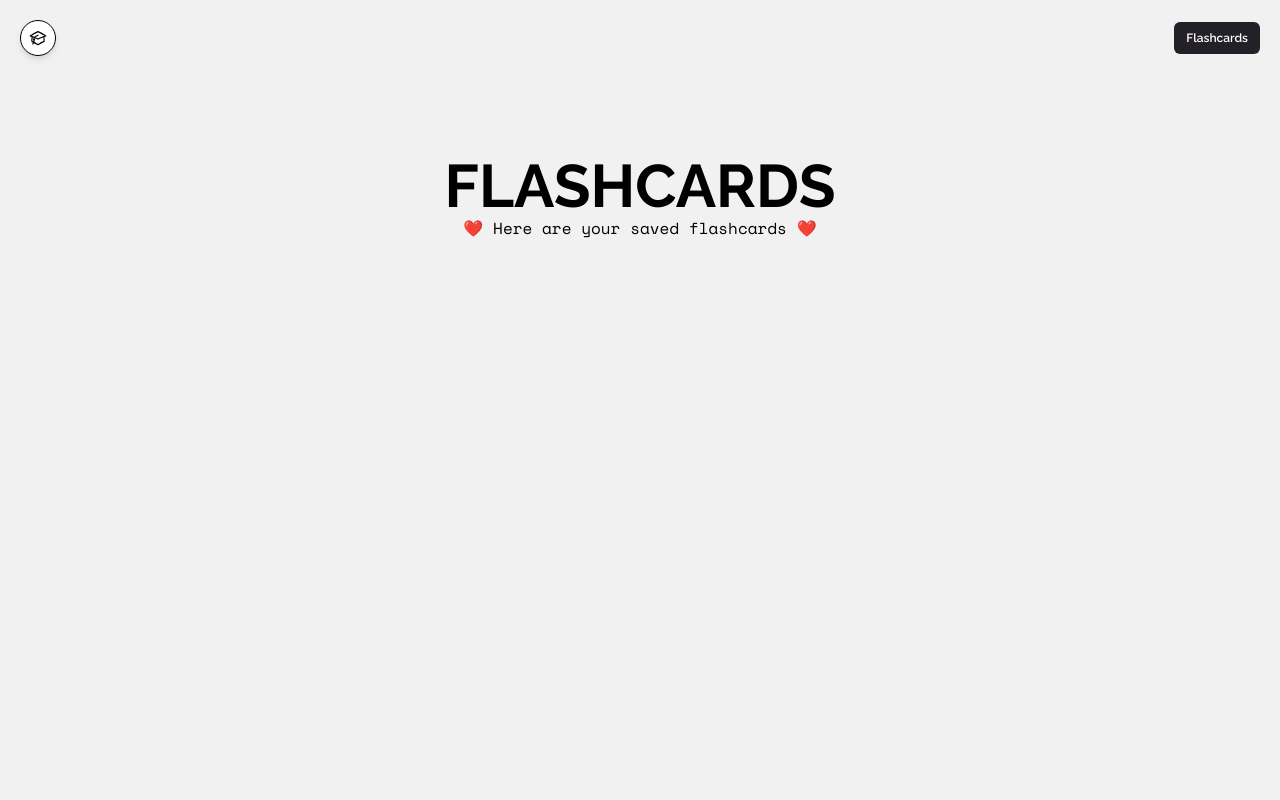
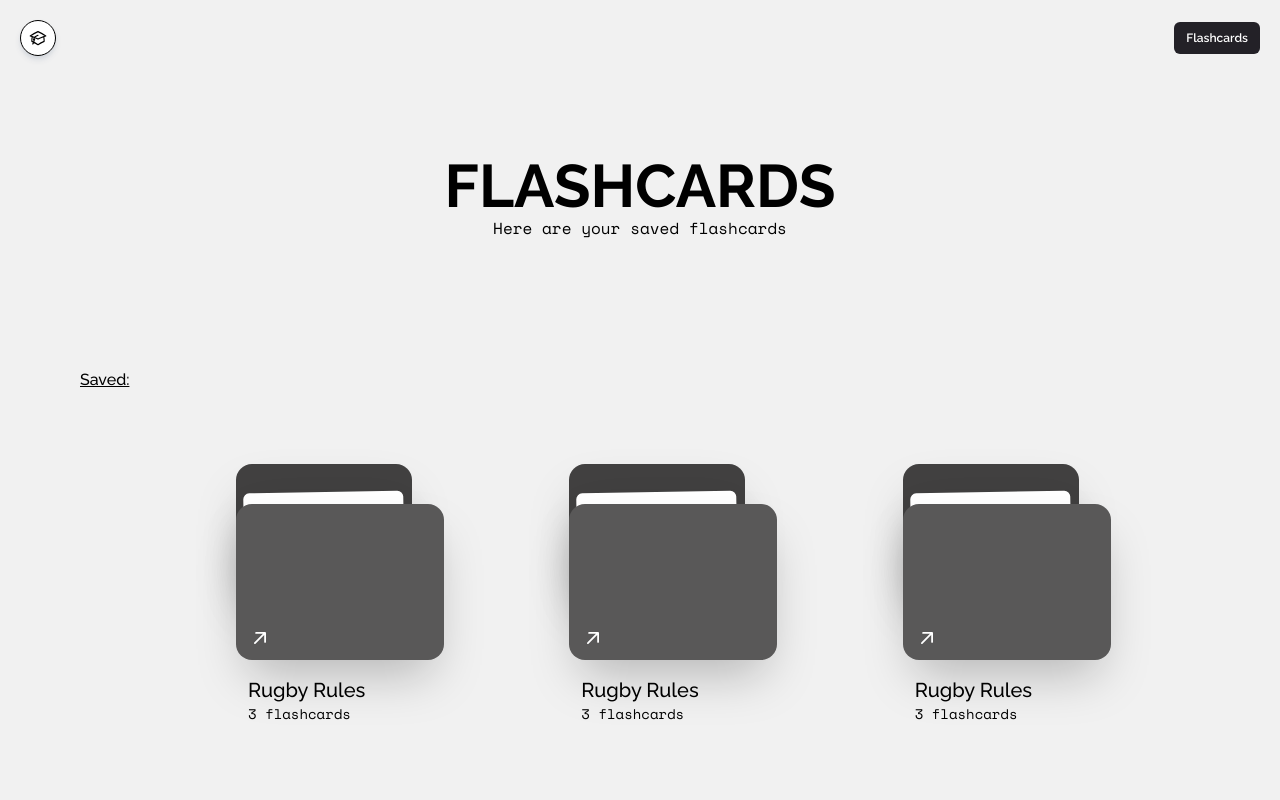
Before and after one commit to limitlez2020/flashcard_saas, a Next.js app: page /components/saved_flashcards_page in a window 1280 px wide. Shown: the top 800 px of the page. Built offline with nearby package versions, Linux system fonts and the light colour scheme.

Commit message:
Created the folder UI for each flashcard set in the saved flashcard page

```diff
--- a/app/components/saved_flashcards_page/page.js
+++ b/app/components/saved_flashcards_page/page.js
@@ -4,14 +4,48 @@ import { useState } from "react";
 import Link from "next/link";
 import { Raleway, Space_Mono } from "next/font/google";
 import { AcademicCapIcon } from "@heroicons/react/24/outline";
+import { ArrowUpRightIcon } from "@heroicons/react/20/solid";
 
 const raleway = Raleway({ subsets: ['latin'] });
 const space_mono = Space_Mono({ subsets: ['latin'], weight: ['400', '700'] });
 
 
+
+
+function FlashcardFolder () {
+  return (
+    /* Individual Folder: */
+    <div className="flex flex-col gap-[216px] mb-24">
+      <div className="flex relative cursor-pointer">
+        {/* Folder Background: */}
+        <div className="absolute top-2 left-0 bg-[#414040] w-44 h-32 rounded-2xl shadow-2xl"></div>
+
+        {/* Card inside Folder: */}
+        <div className="absolute top-9 left-2 bg-white w-40 h-24 rounded-md -rotate-1 hover:top-8 shadow-2xl"></div>
+
+        {/* Folder Foreground: */}
+        <div className="absolute top-12 bg-[#595858] w-52 h-[156px] rounded-2xl shadow-2xl"></div>
+
+        {/* Arrow Icon: */}
+        <div className="absolute top-[170px] left-3 w-10 h-10 rounded-full">
+          <ArrowUpRightIcon className="text-white w-6 h-6"/>
+        </div>
+      </div>
+
+      {/* Title - of set of flashcards: */}
+      <div className="mt-1 px-3">
+        <p className={` ${raleway.className} font-medium text-xl`}>Rugby Rules</p>
+        <p className={`${space_mono.className} font-light text-sm`}>3 flashcards</p>
+      </div>
+    </div>
+  )
+}
+
+
+
+
 export default function saved_flashcards_page() {
   return (
-    <div>
       <div className="w-full min-h-screen bg-[#F1F1F1] flex flex-col items-center">
         {/* Nav Bar: */}
         <div className='w-full flex justify-between items-center mb-20 px-5 py-5'>
@@ -35,21 +69,37 @@ export default function saved_flashcards_page() {
         </div>
 
         {/* Main Screen Container: */}
-        <div className="flex flex-col w-full justify-center items-center gap-20">
-          {/* Header and subheader: */}
+        <div className="flex flex-col w-full justify-center items-center gap-32">
+          {/* Page Header and subheader: */}
           <div className="flex flex-col text-center">
             <div className={`${raleway.className} text-6xl font-bold`}>
               <p>FLASHCARDS</p>
             </div>
             <div className={`${space_mono.className}`}>
-              <p>❤️ Here are your saved flashcards ❤️</p>
+              <p>Here are your saved flashcards</p>
             </div>
           </div>
 
-          {/* Flashcards Set: */}
+          {/* Display Flashcard Sets: */}
+          <div className={`${raleway.className} flex flex-col w-full px-20 items-start justify-start gap-16`}>
+            {/* Header */}
+            <p className="text-left underline font-medium"> Saved: </p>
+
+            {/* Flashcard Sets */}
+            {/* Display in grid format for responsitivity: */}
+            <div className="flex flex-wrap justify-center gap-x-48">
+
+              {/* Display a Flashcard: */}
+              <FlashcardFolder/>
+              <FlashcardFolder/>
+              <FlashcardFolder/>
+              <FlashcardFolder/>
+
+            </div>
+
+          </div>
 
         </div>
       </div>
-    </div>
   );
 }
```
